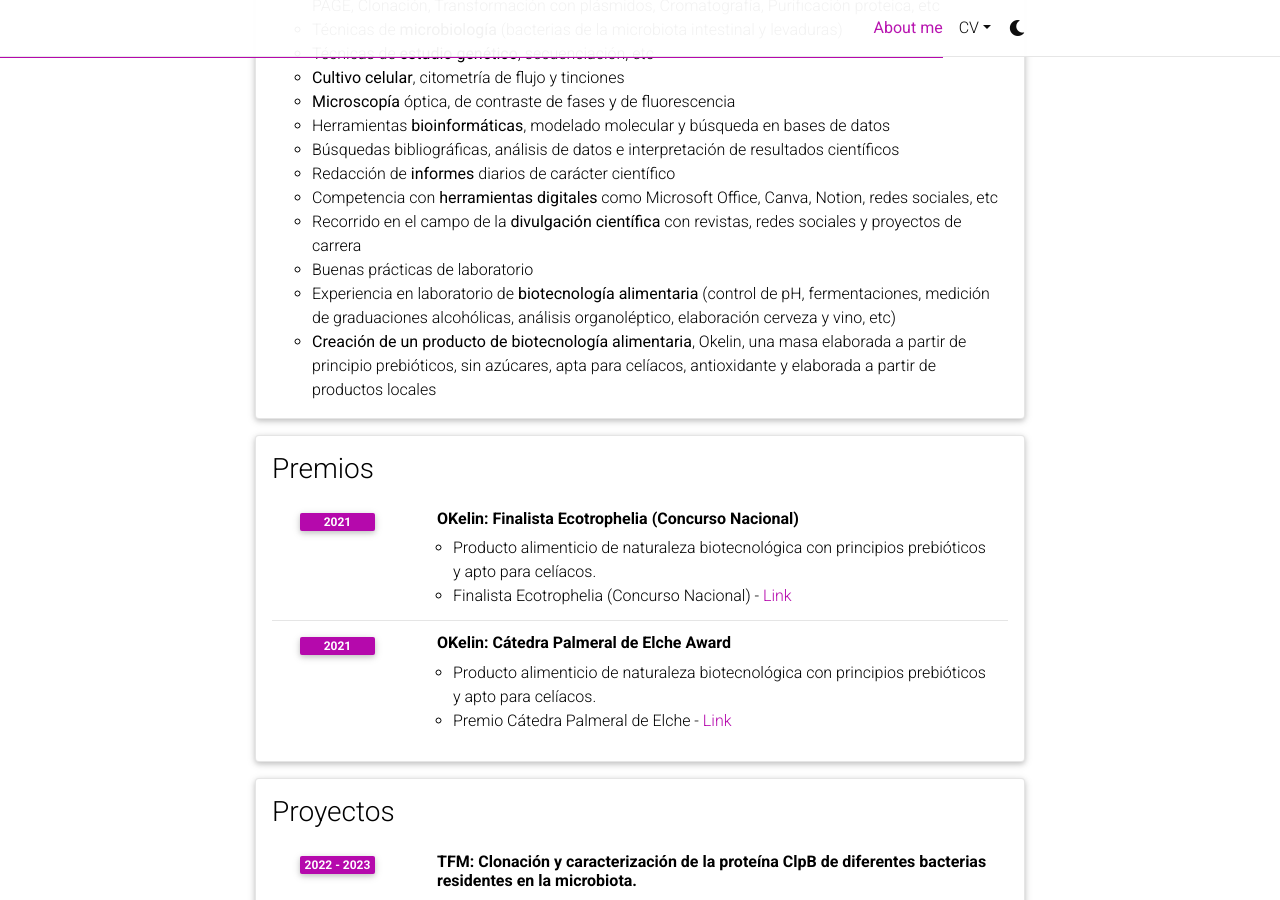
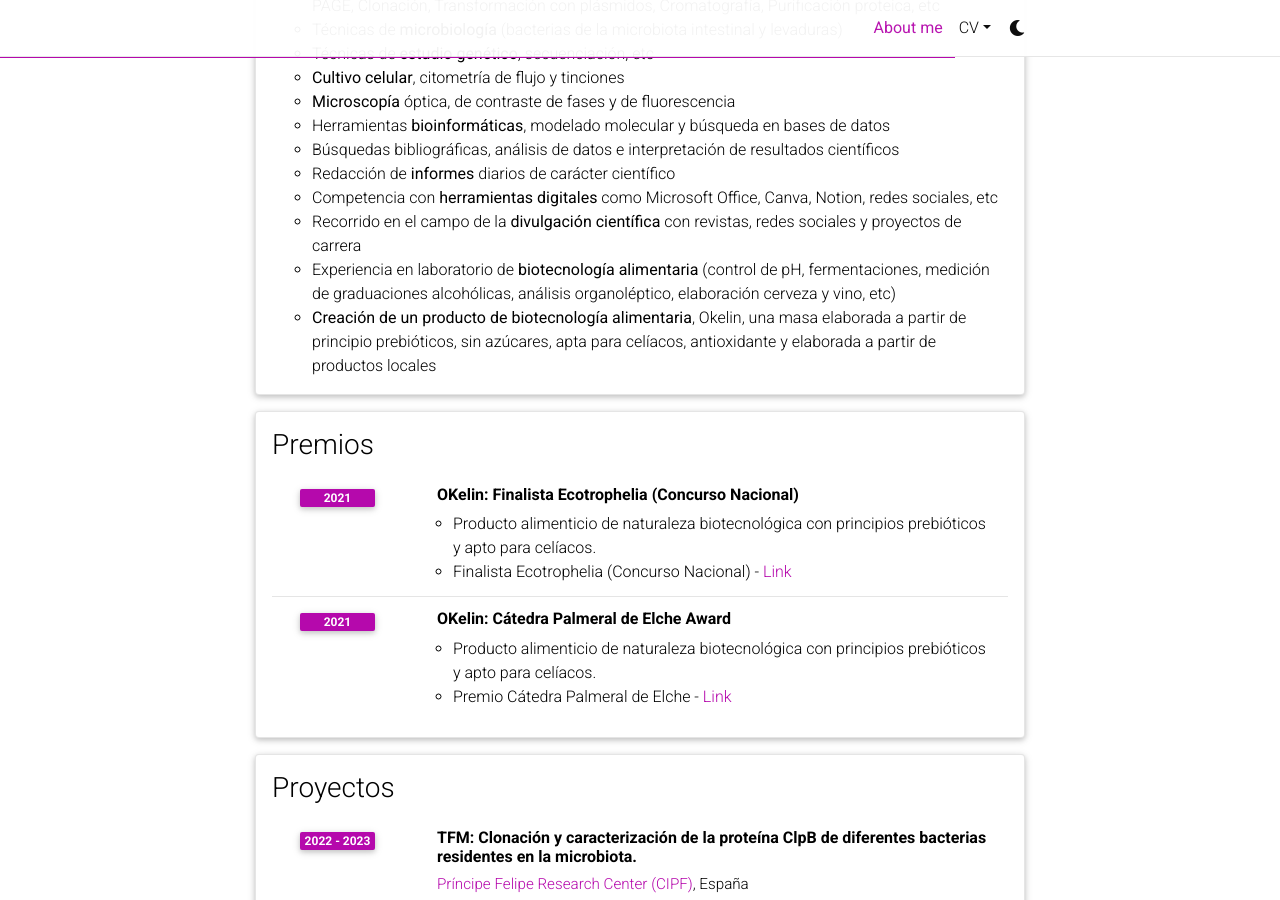
Before and after one commit to carmarquezmarco/carmarquezmarco.github.io, a Jekyll site: the page built from _pages/about.md, in a window 1280 px wide and 900 px high, scrolled down 1398 px. Built offline with Jekyll 4.4.1, drawn with Linux system fonts in a browser that asks for light colours; full-size pictures stand in for the smaller copies a plugin makes; comment, search, counter and statistics services are not loaded; a style sheet for code colours, icons or effects is not loaded.

Commit message:
Minor change

```diff
--- a/_data/cv_about.yml
+++ b/_data/cv_about.yml
@@ -42,7 +42,6 @@
     - Redacción de <b>informes</b> diarios de carácter científico
     - Competencia con <b>herramientas digitales</b> como Microsoft Office, Canva, Notion, redes sociales, etc
     - Recorrido en el campo de la <b>divulgación científica</b> con revistas, redes sociales y proyectos de carrera
-    - Buenas prácticas de laboratorio
     - Experiencia en laboratorio de <b>biotecnología alimentaria</b> (control de pH, fermentaciones, medición de graduaciones alcohólicas, análisis organoléptico, elaboración cerveza y vino, etc)
     - <b>Creación de un producto de biotecnología alimentaria</b>, Okelin, una masa elaborada a partir de principio prebióticos, sin azúcares, apta para celíacos, antioxidante y elaborada a partir de productos locales
 
```
